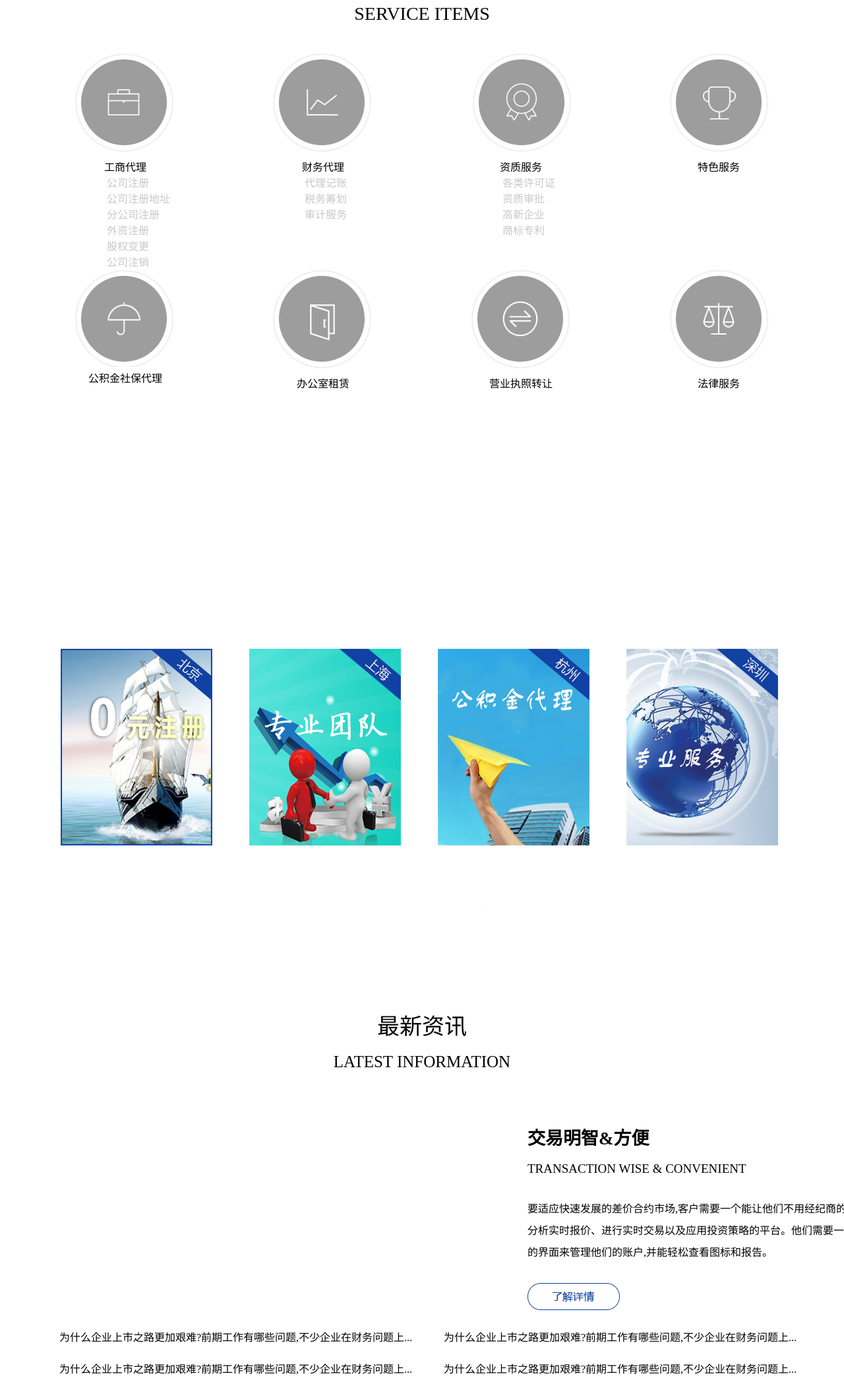
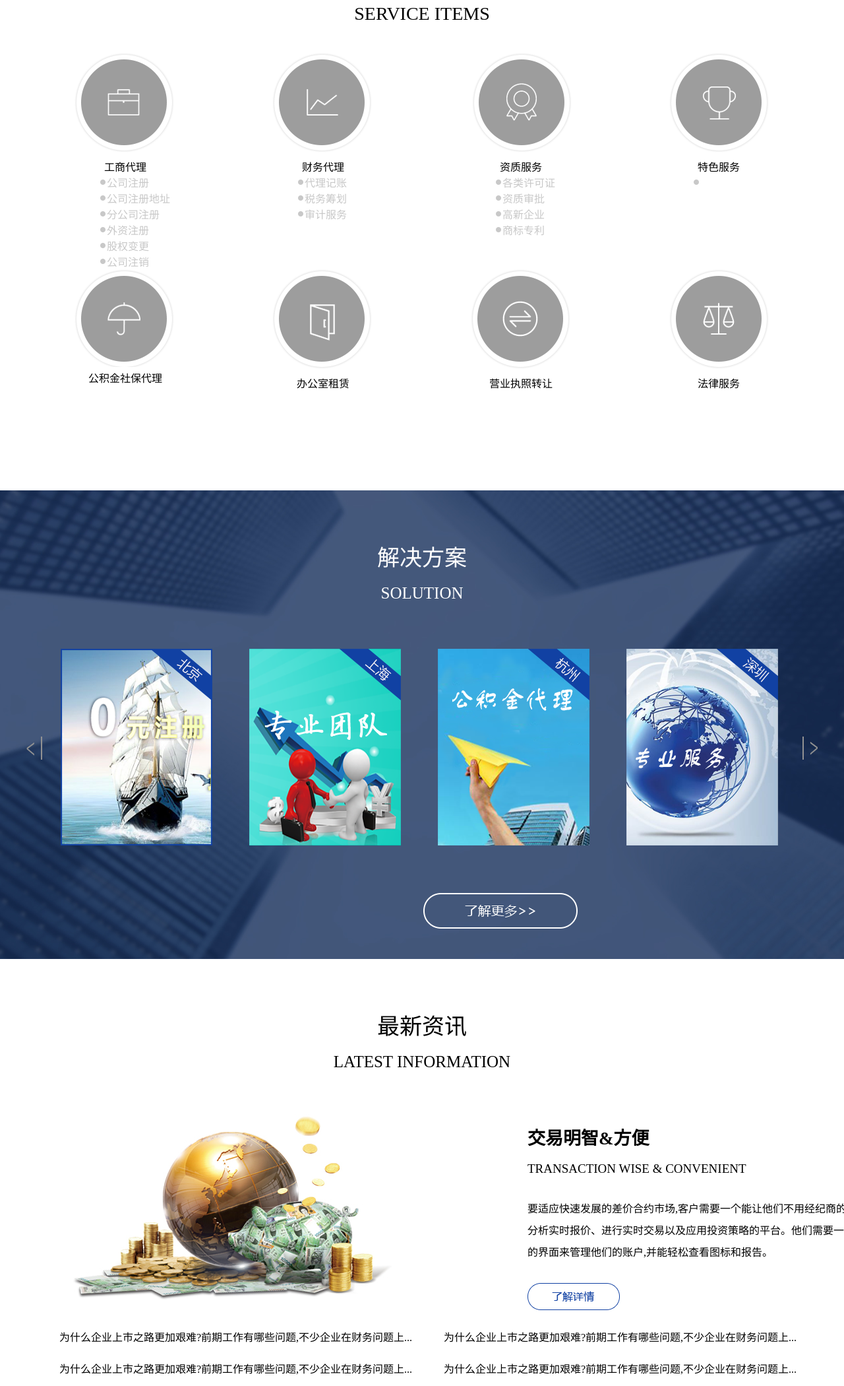
Before and after one commit to Jiahao1999/zhongzhi, a plain HTML site: page index.html in a window 1280 px wide. Shown: the part 700-2800 px from the top of the page at 66% size. Drawn offline with Linux system fonts and the light colour scheme; files whose address does not match are found by name.

Commit message:
zhongzhishouye

```diff
--- a/index.html
+++ b/index.html
@@ -48,7 +48,7 @@
         }
         .f2{
         	height: 408px;
-        	background: url(z3.png) no-repeat center center;
+        	background: url(images/z3.png) no-repeat center center;
         }
         .f3{
         	padding-top: 60px;
@@ -72,7 +72,7 @@
         }
         .f312{
         	color: #c8c8c8;
-        	background: url(z5.png) no-repeat left;
+        	background: url(images/z5.png) no-repeat left;
         	text-align:left;
         	margin-left: 112px;
         	padding: 0 10px;
@@ -89,14 +89,14 @@
         	padding-top: 150px;
         	height: 710px;
         	position: relative;
-        	background: url(z6.png) no-repeat center center;
+        	background: url(images/z6.png) no-repeat center center;
         }
         .f41{
         	height: 440px;
         	width: 1200px;
         	margin: 0 auto;
         	position: relative;
-        	background: url(z63.png) no-repeat center center;
+        	background: url(images/z63.png) no-repeat center center;
         }
         .f41 li{
         	width: 230px;
@@ -109,7 +109,7 @@
         }
         .f5{
             height: 850px;
-            background: url(z8.png) no-repeat center center;
+            background: url(images/z8.png) no-repeat center center;
             position: relative;
         }
         .f51{
@@ -242,7 +242,7 @@
         .f91 li{
         	float:left;
         	height: 16px;
-        	background: url(z14.png) no-repeat right center;
+        	background: url(images/z14.png) no-repeat right center;
         	padding: 0 14px;
         	line-height: 16px;
         	font-size: 14px;
```
